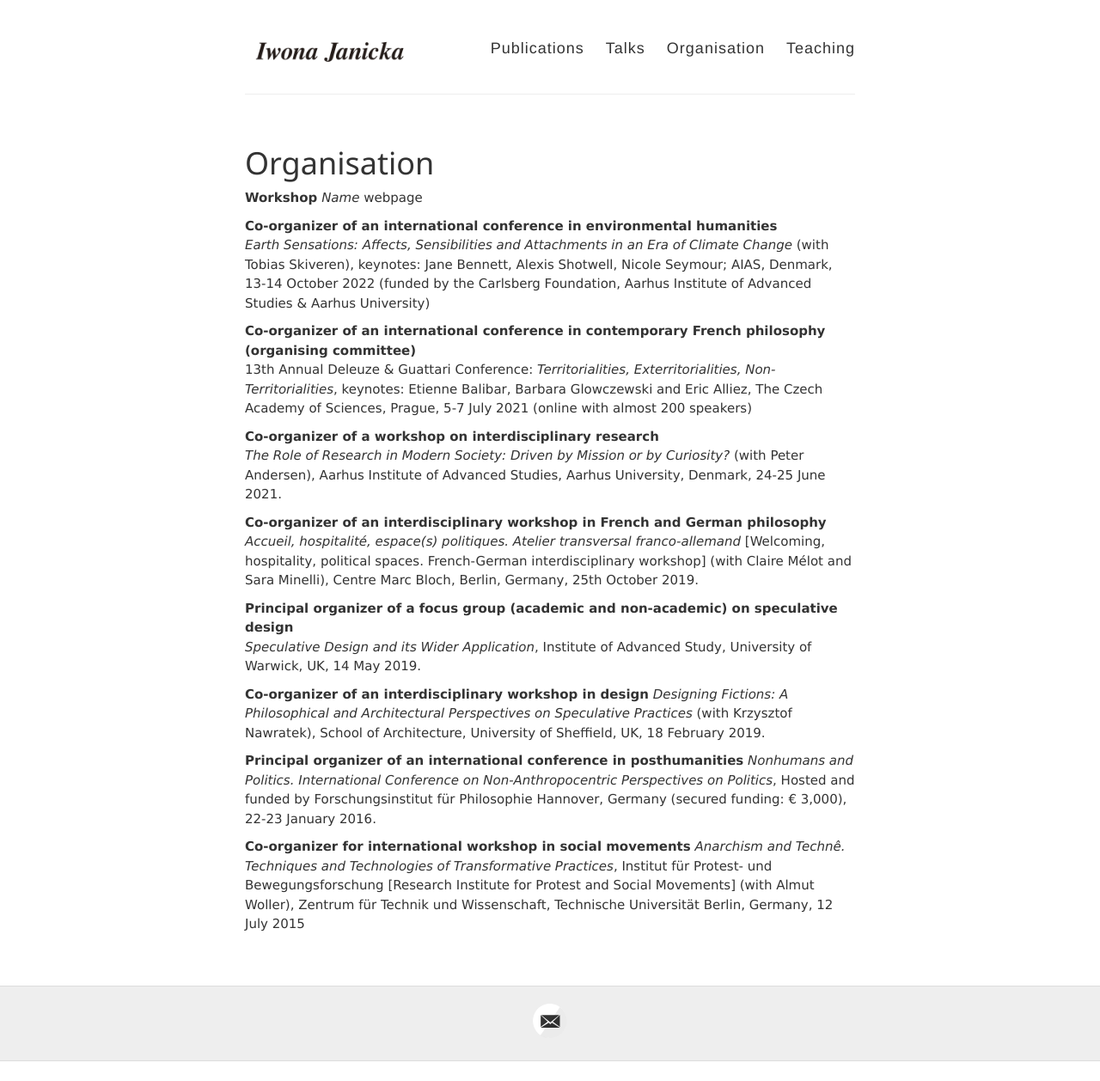
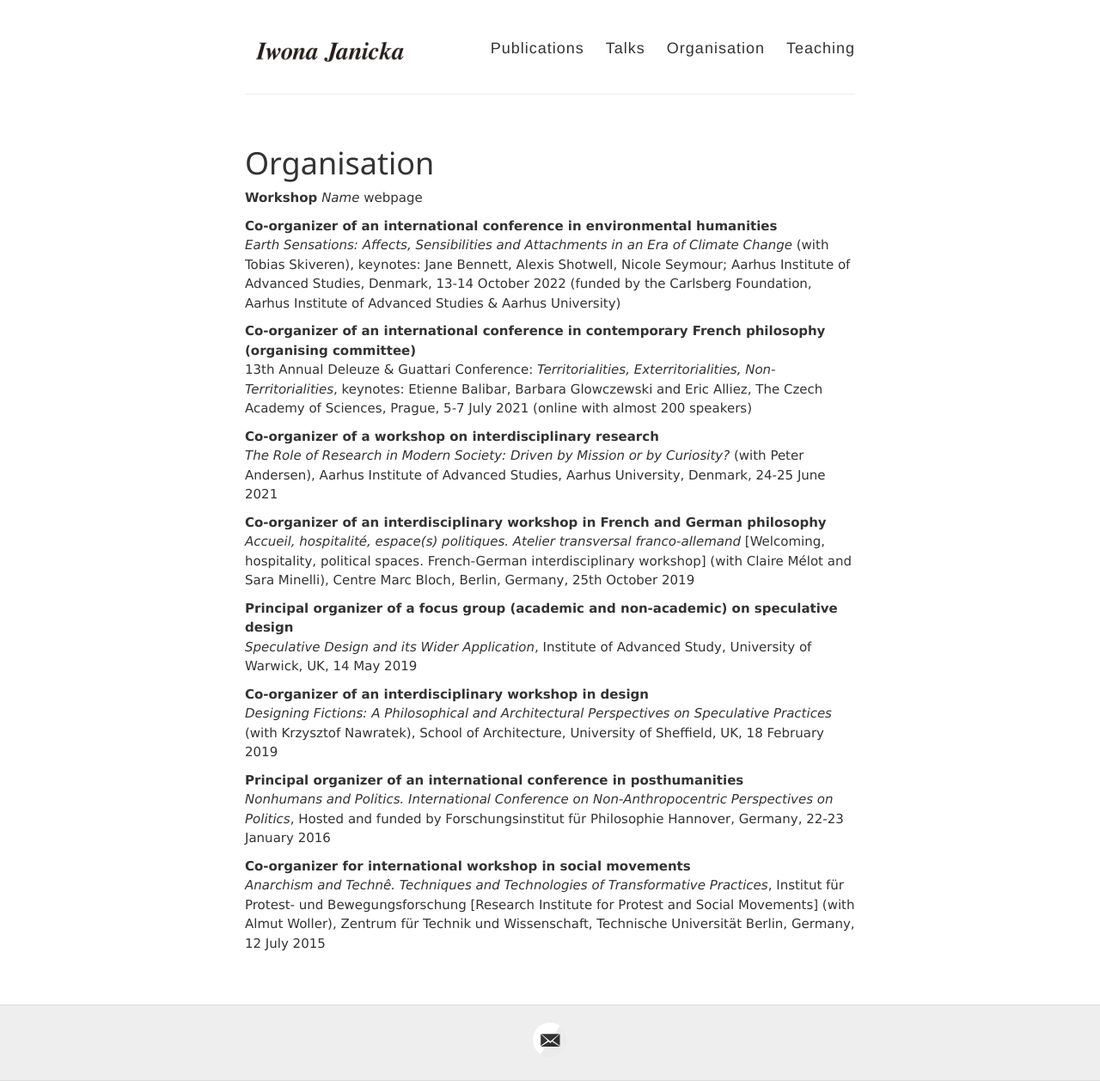
Before and after one commit to IJanicka/IJanicka.github.io, a Jekyll site: the page built from organisation.md, in a window 1280 px wide. Shown: the whole page at 86% size. Built offline with Jekyll 4.4.1, drawn with Linux system fonts in a browser that asks for light colours; before the commit the page ends 1235 px from its top, so only the background shows below that.

Commit message:
Update organisation.md

```diff
--- a/organisation.md
+++ b/organisation.md
@@ -9,7 +9,7 @@ permalink: /organisation/
 [webpage](https://www.bloomsbury.com/uk/theorizing-contemporary-anarchism-9781474276191/)
 
 **Co-organizer of an international conference in environmental humanities**<br>
-*Earth Sensations: Affects, Sensibilities and Attachments in an Era of Climate Change* (with Tobias Skiveren), keynotes: Jane Bennett, Alexis Shotwell, Nicole Seymour; AIAS, Denmark, 13-14 October 2022 (funded by the Carlsberg Foundation, Aarhus Institute of Advanced Studies & Aarhus University)
+*Earth Sensations: Affects, Sensibilities and Attachments in an Era of Climate Change* (with Tobias Skiveren), keynotes: Jane Bennett, Alexis Shotwell, Nicole Seymour; Aarhus Institute of Advanced Studies, Denmark, 13-14 October 2022 (funded by the Carlsberg Foundation, Aarhus Institute of Advanced Studies & Aarhus University)
 
 
 **Co-organizer of an international conference in contemporary French philosophy (organising committee)**<br>
@@ -17,19 +17,19 @@ permalink: /organisation/
 
 
 **Co-organizer of a workshop on interdisciplinary research**<br>
-*The Role of Research in Modern Society: Driven by Mission or by Curiosity?* (with Peter Andersen), Aarhus Institute of Advanced Studies, Aarhus University, Denmark, 24-25 June 2021.
+*The Role of Research in Modern Society: Driven by Mission or by Curiosity?* (with Peter Andersen), Aarhus Institute of Advanced Studies, Aarhus University, Denmark, 24-25 June 2021
 
 **Co-organizer of an interdisciplinary workshop in French and German philosophy**<br>
-*Accueil, hospitalité, espace(s) politiques. Atelier transversal franco-allemand* [Welcoming, hospitality, political spaces. French-German interdisciplinary workshop] (with Claire Mélot and Sara Minelli), Centre Marc Bloch, Berlin, Germany, 25th October 2019.
+*Accueil, hospitalité, espace(s) politiques. Atelier transversal franco-allemand* [Welcoming, hospitality, political spaces. French-German interdisciplinary workshop] (with Claire Mélot and Sara Minelli), Centre Marc Bloch, Berlin, Germany, 25th October 2019
 
 **Principal organizer of a focus group (academic and non-academic) on speculative design** <br>
-*Speculative Design and its Wider Application*, Institute of Advanced Study, University of Warwick, UK, 14 May 2019.
+*Speculative Design and its Wider Application*, Institute of Advanced Study, University of Warwick, UK, 14 May 2019
 
-**Co-organizer of an interdisciplinary workshop in design**
-*Designing Fictions: A Philosophical and Architectural Perspectives on Speculative Practices* (with Krzysztof Nawratek), School of Architecture, University of Sheffield, UK, 18 February 2019.
+**Co-organizer of an interdisciplinary workshop in design**<br>
+*Designing Fictions: A Philosophical and Architectural Perspectives on Speculative Practices* (with Krzysztof Nawratek), School of Architecture, University of Sheffield, UK, 18 February 2019
 
-**Principal organizer of an international conference in posthumanities**
-*Nonhumans and Politics. International Conference on Non-Anthropocentric Perspectives on Politics*, Hosted and funded by Forschungsinstitut für Philosophie Hannover, Germany (secured funding: € 3,000), 22-23 January 2016.
+**Principal organizer of an international conference in posthumanities**<br>
+*Nonhumans and Politics. International Conference on Non-Anthropocentric Perspectives on Politics*, Hosted and funded by Forschungsinstitut für Philosophie Hannover, Germany, 22-23 January 2016
 
-**Co-organizer for international workshop in social movements**
+**Co-organizer for international workshop in social movements**<br>
 *Anarchism and Technê. Techniques and Technologies of Transformative Practices*, Institut für Protest- und Bewegungsforschung [Research Institute for Protest and Social Movements] (with Almut Woller), Zentrum für Technik und Wissenschaft, Technische Universität Berlin, Germany, 12 July 2015
```
